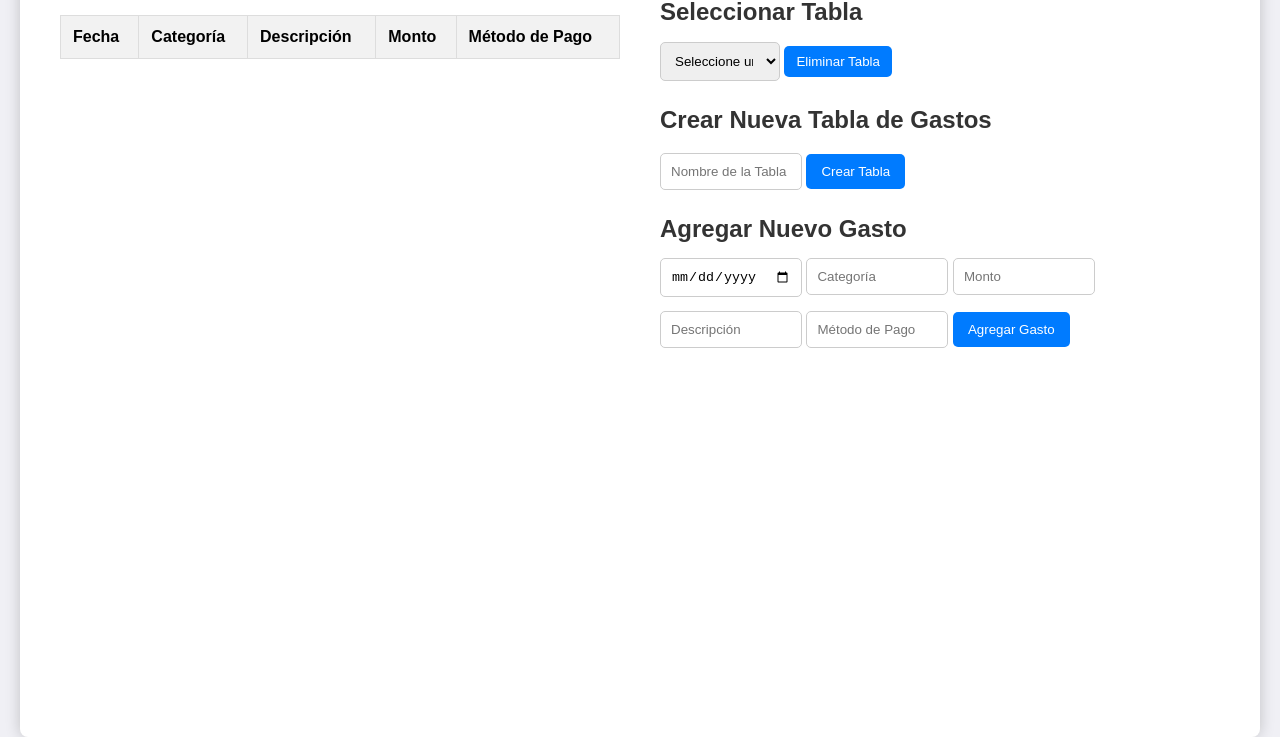
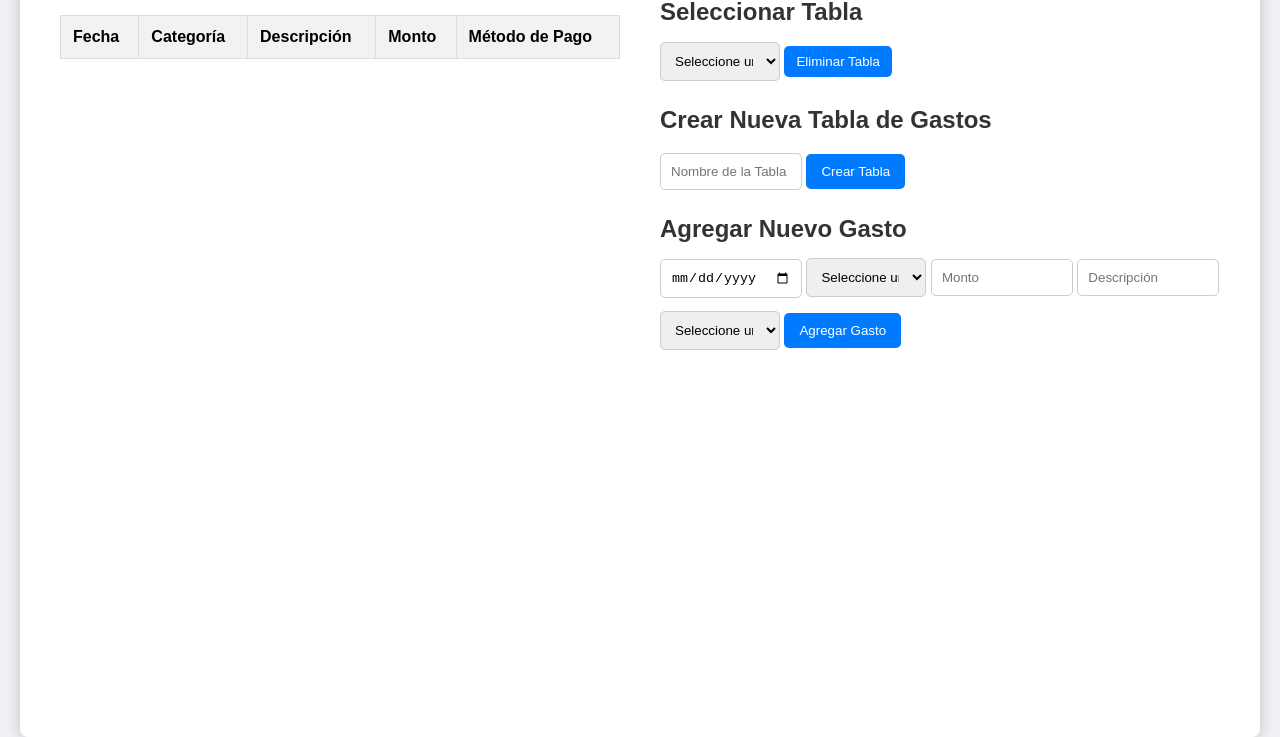
Before and after one commit to ProyectoUE4-5/spend-list, a website: page index.html in a window 1280 px wide. Shown: the part 83-820 px from the top of the page. Drawn offline with Linux system fonts and the light colour scheme.

Commit message:
Update index.html

```diff
--- a/index.html
+++ b/index.html
@@ -241,10 +241,20 @@
 
         <h2>Agregar Nuevo Gasto</h2>
         <input type="date" id="expenseDate" placeholder="Fecha" required>
-        <input type="text" id="expenseCategory" placeholder="Categoría" required>
+        <select id="expenseCategory" required>
+            <option value="">Seleccione una categoría</option>
+            <option value="Fijo">Fijo</option>
+            <option value="Variable">Variable</option>
+            <option value="Discrecional">Discrecional</option>
+            <option value="Pasivo">Pasivo</option>
+        </select>
         <input type="number" id="expenseAmount" placeholder="Monto" required>
         <input type="text" id="expenseDescription" placeholder="Descripción">
-        <input type="text" id="paymentMethod" placeholder="Método de Pago" required>
+        <select id="paymentMethod" required>
+            <option value="">Seleccione un método de pago</option>
+            <option value="Mercado Pago">Mercado Pago</option>
+            <option value="Efectivo">Efectivo</option>
+        </select>
         <button onclick="addExpense()">Agregar Gasto</button>
     </div>
 </div>
@@ -274,9 +284,10 @@
         const yearSelect = document.getElementById('yearSelect');
 
         const monthNames = [
-            "Enero", "Febrero", "Marzo", "Abril", "Mayo", "Junio",
-            "Julio", "Agosto", "Septiembre", "Octubre", "Noviembre", "Diciembre"
+            'Enero', 'Febrero', 'Marzo', 'Abril', 'Mayo', 'Junio',
+            'Julio', 'Agosto', 'Septiembre', 'Octubre', 'Noviembre', 'Diciembre'
         ];
+
         monthNames.forEach((month, index) => {
             const option = document.createElement('option');
             option.value = index;
```
